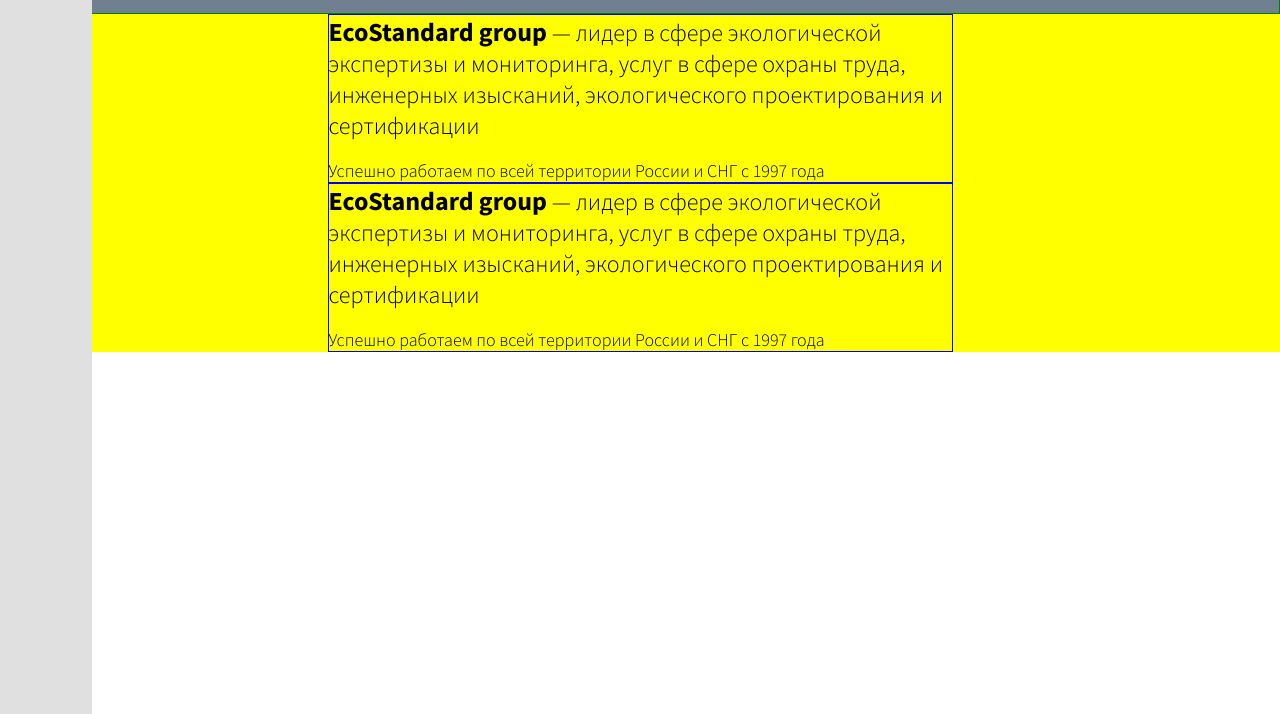
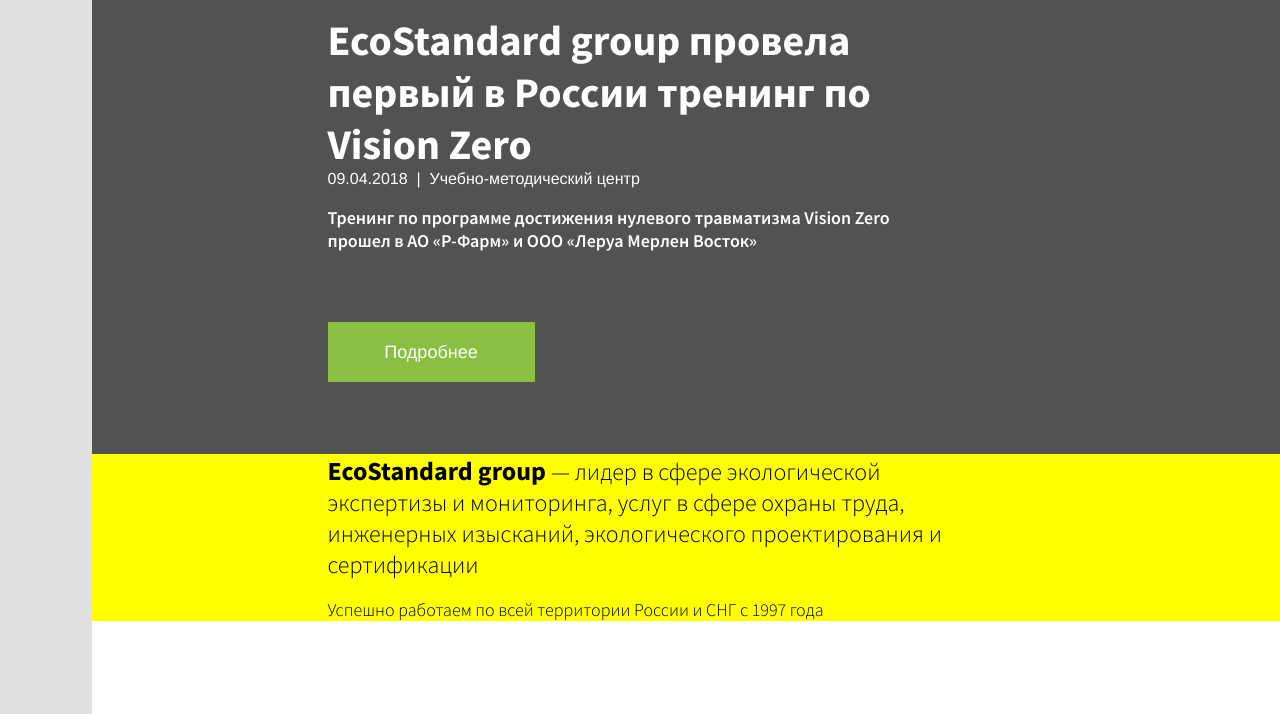
Before and after one commit to Kostennikov/test, a website with bundled scripts: page index.html in a window 1280 px wide. Shown: the part 86-800 px from the top of the page. Built offline with nearby package versions, Linux system fonts and the light colour scheme; a web font is replaced by a local one.

Commit message:
add buttom, bug fixed

```diff
--- a/index.html
+++ b/index.html
@@ -10,9 +10,8 @@
 </head>
 
 <body class="page">
-
+    <div class="top-block">
         <div class="menu">мэнюшка</div>
-
         <div class="header">
             <div class="container-fluid">
                 <div class="row align-items-center header__row">
@@ -43,12 +42,27 @@
                 </div>
             </div>
         </div>
+        <div class="row">
+            <div class="col-6 offset-3">
+                <div class="top-block__content">
+                    <p class="top-block__header">EcoStandard group провела первый
+                        в России тренинг по Vision Zero</p>
+                    <p class="top-block__info">09.04.2018&nbsp; |&nbsp; Учебно-методический центр</p>
+                    <br>
+                    <p class="top-block__other">Тренинг по программе достижения нулевого травматизма Vision Zero прошел
+                        в АО «Р-Фарм» и ООО
+                        «Леруа Мерлен Восток»</p>
+                    <a href="#">
+                        <div class="button">
+                            Подробнее
                         </div>
-
+                    </a>
+                </div>
+            </div>
+        </div>
+    </div>
     <div class="main">
         <div class="row">
-
-
             <div class="col-6 offset-3">
                 <div class="main__content">
                     <p class="main__content-text"><span class="main__content-start">EcoStandard group</span> — лидер в
@@ -60,17 +74,7 @@
                     <p class="main__content-end">Успешно работаем по всей территории России и СНГ с 1997 года</p>
                 </div>
             </div>
-            <div class="col-6 offset-3">
-                <div class="main__content">
-                    <p class="main__content-text"><span class="main__content-start">EcoStandard group</span> — лидер в
-                        сфере экологической экспертизы и
-                        мониторинга, услуг в сфере
-                        охраны труда, инженерных изысканий, экологического проектирования и сертификации
-                    </p>
-                    <br>
-                    <p class="main__content-end">Успешно работаем по всей территории России и СНГ с 1997 года</p>
-                </div>
-            </div>
+
 
 
 
--- a/scss/index.scss
+++ b/scss/index.scss
@@ -6,7 +6,9 @@
     -webkit-font-smoothing: antialiased;
     -moz-osx-font-smoothing: grayscale;
 }
-
+a {
+    text-decoration: none;
+}
 *,
 *:before,
 *:after {
@@ -19,6 +21,38 @@
     position: relative;
     font-family: $SansPro;
 }
+.top-block {
+    background-image: url(/images/Rectangle5.2.png);
+    background-size: cover;
+    height: 540px;
+    &__content {
+        color: #fff;
+    }
+    &__header {
+        font-weight: 700;
+        font-size: 42px;
+    }
+    &__info {
+        font-weight: 400;
+        font-size: 16px;
+    }
+    &__other {
+        font-weight: 600;
+        font-size: 18px;
+        margin-bottom: 70px;
+    }
+    .button {
+        color: #fff;
+        display: flex;
+        justify-content: center;
+        align-items: center;
+        width: 207px;
+        height: 60px;
+        background-color: #8abf42;
+        font-weight: 400;
+        font-size: 18px;
+    }
+}
 .menu {
     position: fixed;
     width: 8.33vw;
@@ -29,41 +63,35 @@
 }
 .header {
     height: 100px;
-    background-color: slategrey;
-    border: 1px solid green;
     display: flex;
-    &__row{
+    &__row {
         height: 100%;
     }
-    &__logo{
 
-    }
     &__phone {
         margin-right: 2.625em;
         font-weight: 700;
         font-size: 1.125em;
     }
-    &__numbers{
+    &__numbers {
         color: #fff;
     }
     &__phone-second {
-        margin-right: .6875em;
+        margin-right: 0.6875em;
         font-weight: 700;
         font-size: 1.125em;
     }
     &__info {
-
         font-weight: 400;
-        font-size: .875em;
+        font-size: 0.875em;
     }
-    &__city{
+    &__city {
         color: #fff;
         font-weight: 600;
         font-size: 1.125em;
     }
     &__geo,
     &__search {
-
     }
 }
 
@@ -71,7 +99,7 @@
     position: relative;
 
     &__content {
-        border: 1px solid blue;
+
         &-start {
             font-weight: 700;
             font-size: 26px;
@@ -86,5 +114,4 @@
             font-size: 1.125em;
         }
     }
-
 }
```
Also changed, not shown: dist/Rectangle5.2.624c67d0.png (added), dist/Rectangle5.70436117.png (added), dist/index.html, images/Rectangle 5.2.jpg (added), 8 other files. Lines whose indentation alone changed are shown as unchanged.
